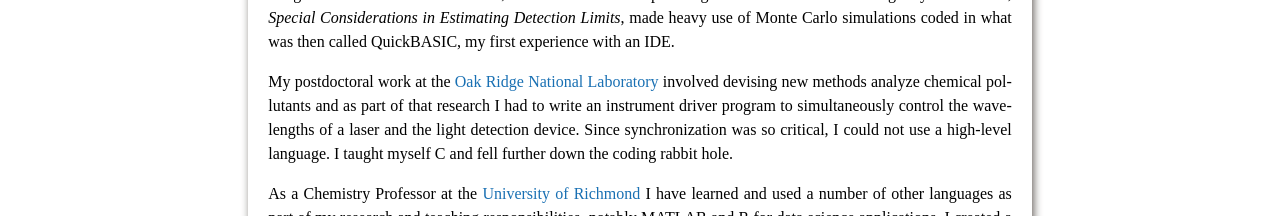
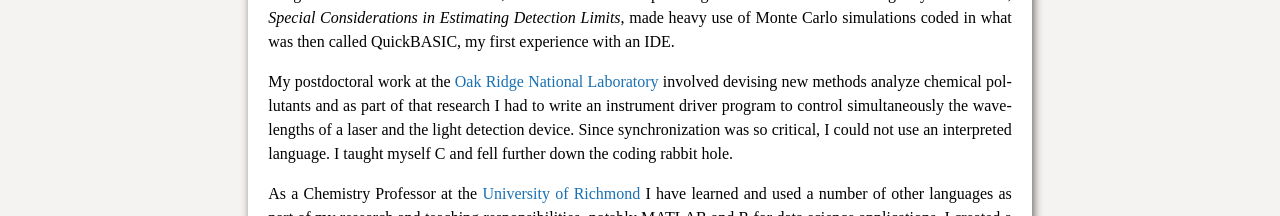
Before and after one commit to clstevenson/my-dev-portfolio, a React (Vite) app: page / in a window 1280 px wide. Shown: the part 287-503 px from the top of the page. Built offline with nearby package versions, Linux system fonts and the light colour scheme.

Commit message:
Minor tweaks

```diff
--- a/src/GlobalStyles.js
+++ b/src/GlobalStyles.js
@@ -48,7 +48,6 @@ a:hover {
   color: hsl(206deg 55% 70%);
 }
 
-/* Global CSS variables */
 :root {
   /* text shouldn't be too wide to read easily */
   --max-prose-width: 80ch;
@@ -60,6 +59,7 @@ a:hover {
 
 html {
   font-family: var(--font-sans-serif);
+  background-color: ${COLORS.gray[100]};
 }
 `;
 
--- a/src/pages/About.jsx
+++ b/src/pages/About.jsx
@@ -39,9 +39,9 @@ export default function AboutMe() {
             </a>{" "}
             involved devising new methods analyze chemical pollutants and as
             part of that research I had to write an instrument driver program to
-            simultaneously control the wavelengths of a laser and the light
+            control simultaneously the wavelengths of a laser and the light
             detection device. Since synchronization was so critical, I could not
-            use a high-level language. I taught myself C and fell further down
+            use an interpreted language. I taught myself C and fell further down
             the coding rabbit hole.
           </p>
           <p>
```
